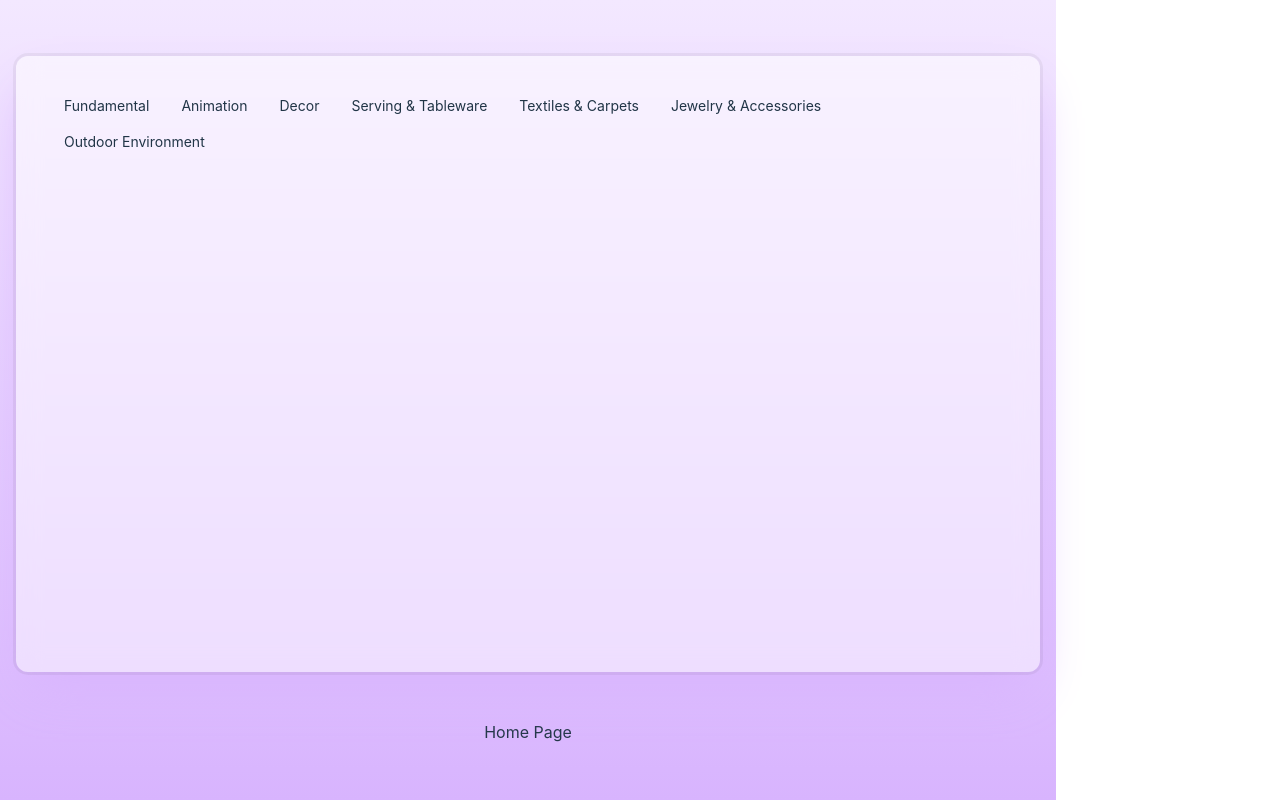
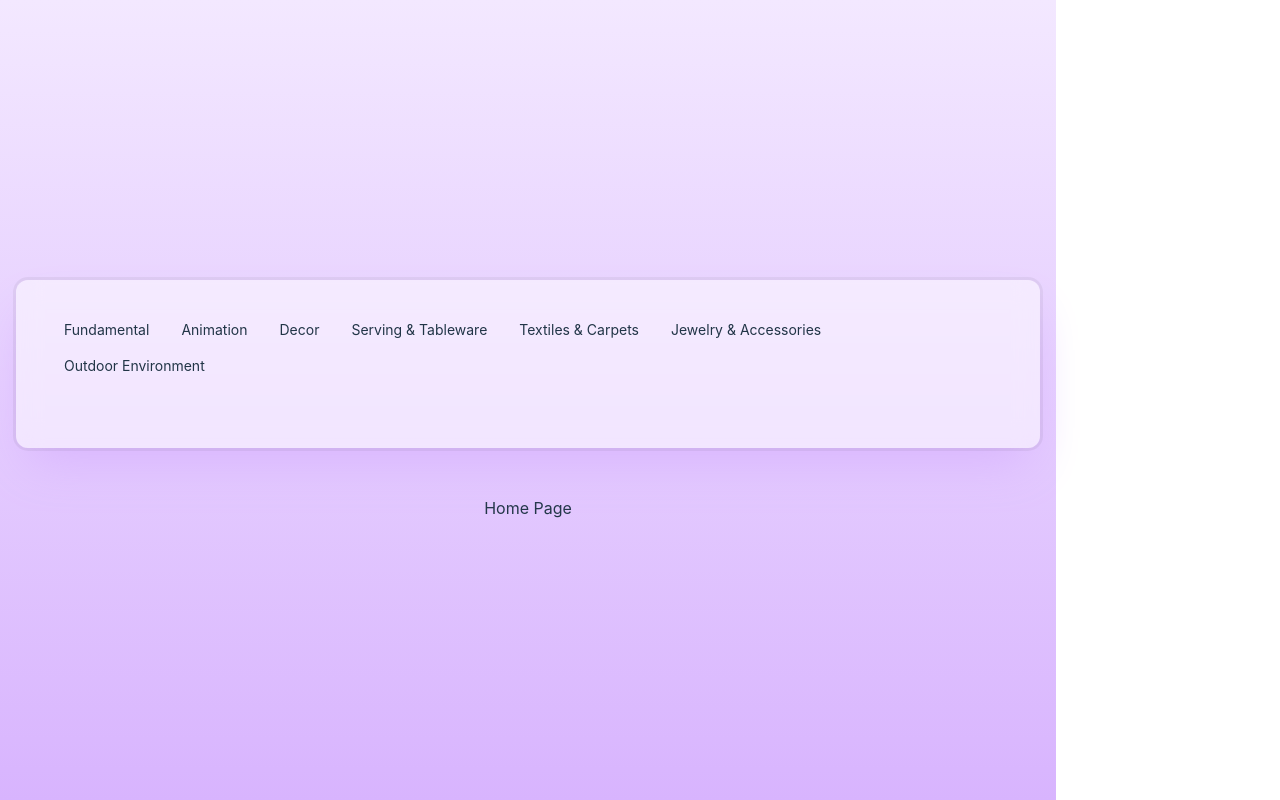
Before and after one commit to Elliot518/react-components, a React (Vite) app: page / in a window 1280 px wide. Built offline with nearby package versions, Linux system fonts and the light colour scheme.

Commit message:
update css

```diff
--- a/src/index.css
+++ b/src/index.css
@@ -71,3 +71,22 @@ button:focus-visible {
     background-color: #f9f9f9;
   }
 }
+
+/* Add these styles to index.css */
+
+/* Make sure articles are initially collapsed */
+article > div {
+  max-height: 0;
+  overflow: hidden;
+  transition: max-height 0.5s ease;
+}
+
+/* When an article is expanded, its divs should show their content */
+input:checked + article > div {
+  max-height: 1000px; /* Set a sufficiently large max-height to fit the content */
+}
+
+/* Optional: Add transition for smooth collapsing */
+article {
+  transition: all 0.5s ease;
+}
```
